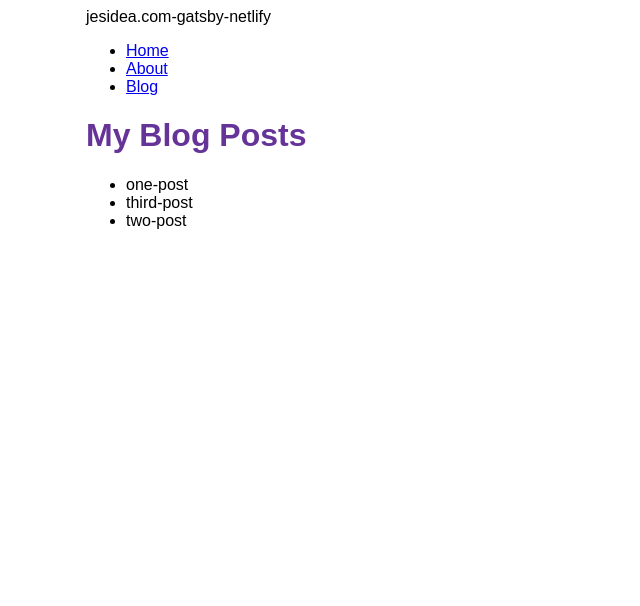
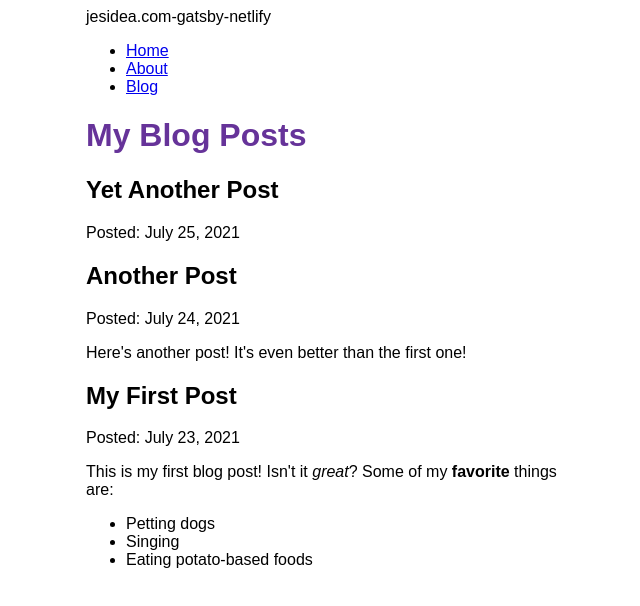
Before and after one commit to jescacena/javiescacena.dev-gatsby-netlify, a Gatsby site: page /blog in a window 1280 px wide. Shown: the whole page, without its empty margins (304-944 px from the left). Built offline with nearby package versions, Linux system fonts and the light colour scheme; Gatsby itself is replaced by a stand-in of ours.

Commit message:
blog aprendis

```diff
--- a/blog/one-post.mdx
+++ b/blog/one-post.mdx
@@ -0,0 +1,9 @@
+---
+title: "My First Post"
+date: "2021-07-23"
+---
+This is my first blog post! Isn't it *great*?
+Some of my **favorite** things are:
+* Petting dogs
+* Singing
+* Eating potato-based foods
--- a/blog/third-post.mdx
+++ b/blog/third-post.mdx
@@ -0,0 +1,4 @@
+---
+title: "Yet Another Post"
+date: "2021-07-25"
+---
--- a/blog/two-post.mdx
+++ b/blog/two-post.mdx
@@ -0,0 +1,5 @@
+---
+title: "Another Post"
+date: "2021-07-24"
+---
+Here's another post! It's even better than the first one!
--- a/src/pages/blog.js
+++ b/src/pages/blog.js
@@ -1,26 +1,49 @@
 import * as React from "react";
 import { graphql } from "gatsby";
 import Layout from "../components/layout";
+import { MDXRenderer } from 'gatsby-plugin-mdx'
+
 const BlogPage = ({ data }) => {
   return (
     <Layout pageTitle="My Blog Posts">
-      <ul>
-        {data.allFile.nodes.map((node) => (
-          <li key={node.name}>{node.name}</li>
-        ))}
-      </ul>
+      {
+        data.allMdx.nodes.map((node) => (
+          <article key={node.id}>
+            <h2>{node.frontmatter.title}</h2>
+            <p>Posted: {node.frontmatter.date}</p>
+            <MDXRenderer>
+              {node.body}
+            </MDXRenderer>
+          </article>
+        ))
+      }
     </Layout>
-  );
-};
+  )
+}
+
+// export const query = graphql`
+//   query {
+//     allFile(filter: {sourceInstanceName: {eq: "blog"}}) {
+//       nodes {
+//         name
+//       }
+//     }
+//   }
+// `;
 
 export const query = graphql`
   query {
-    allFile(filter: {sourceInstanceName: {eq: "blog"}}) {
+    allMdx(sort: {fields: frontmatter___date, order: DESC}) {
       nodes {
-        name
+        frontmatter {
+          date(formatString: "MMMM D, YYYY")
+          title
+        }
+        id
+        body
       }
     }
   }
-`;
+`
 
 export default BlogPage;
```
